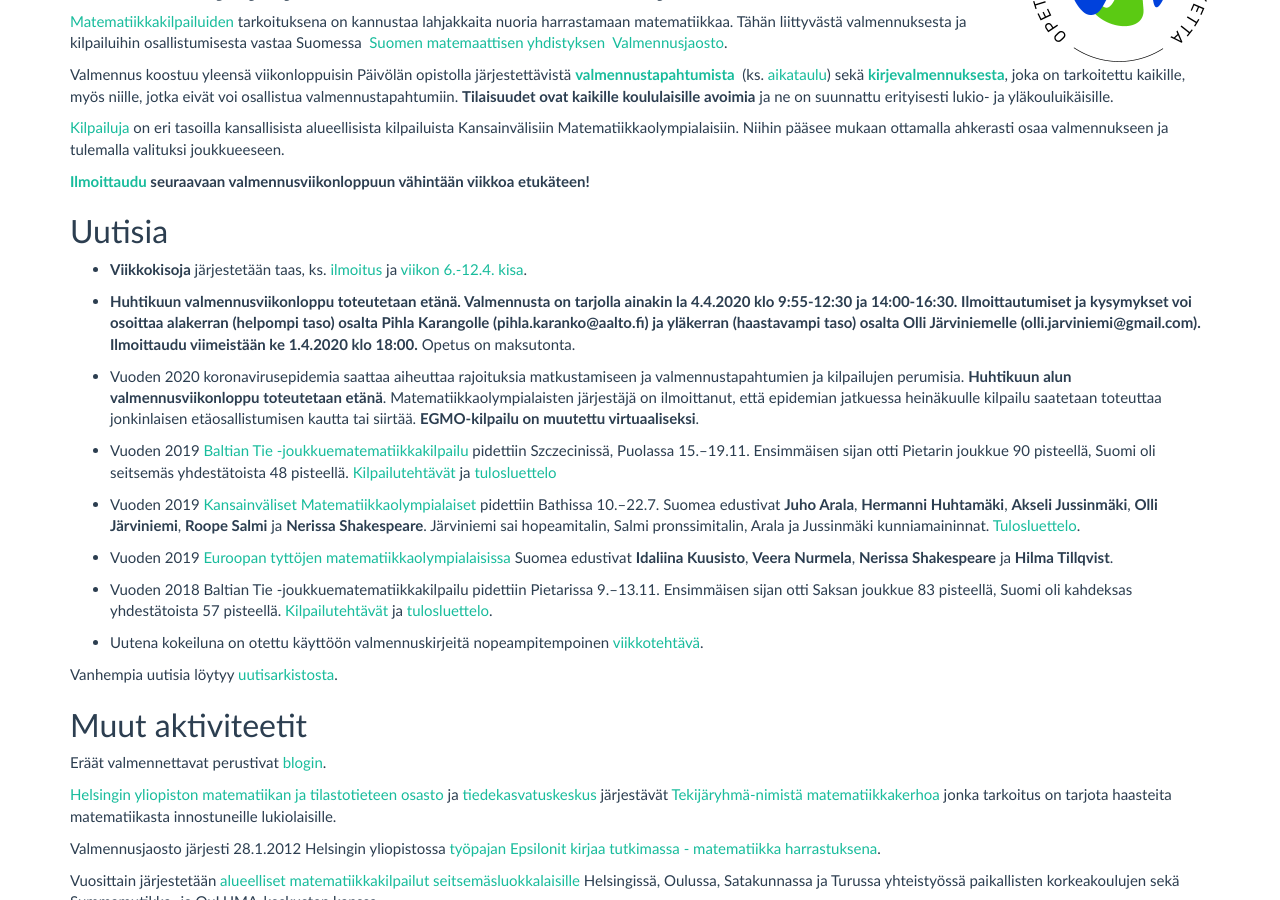
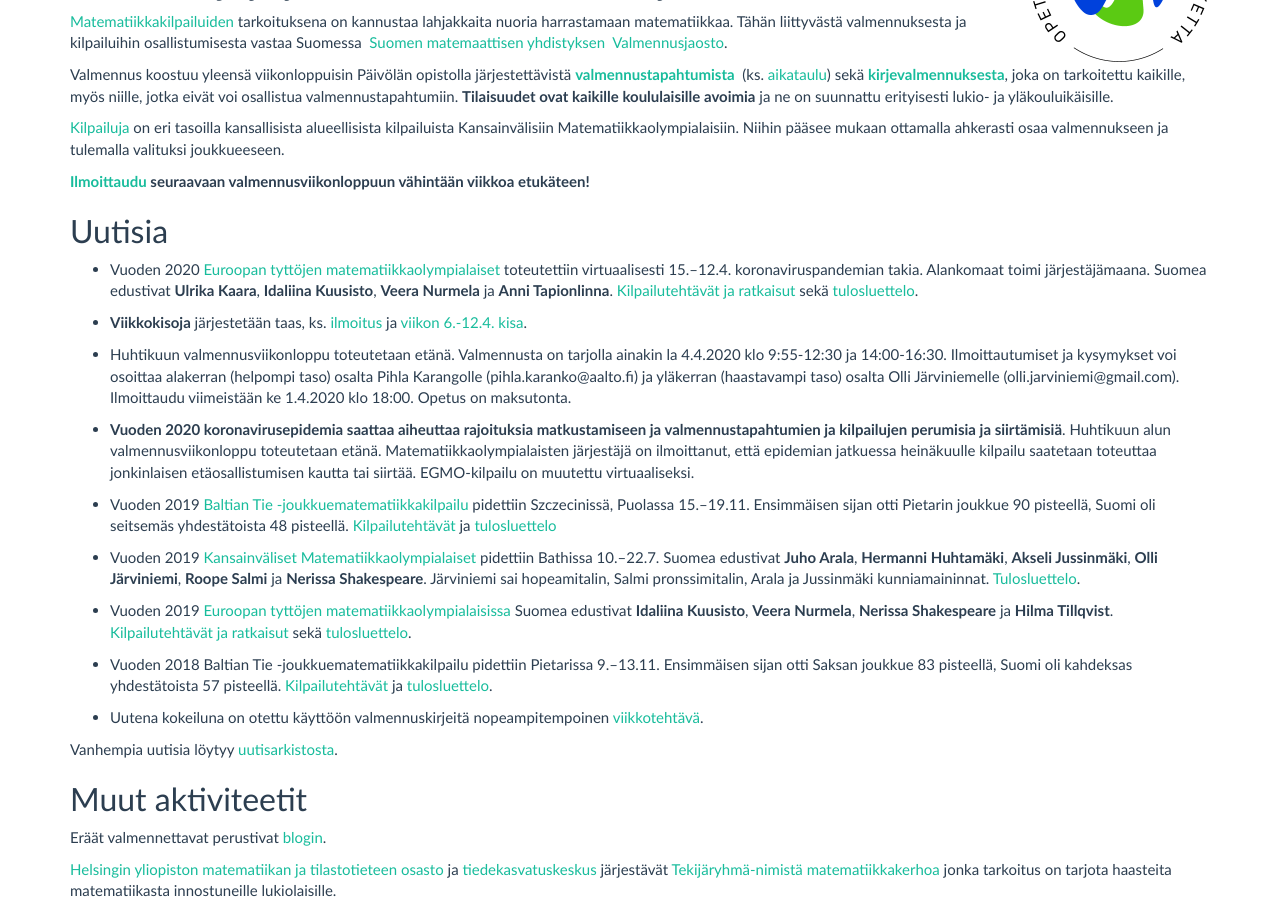
Before and after one commit to matematiikkakilpailut/matematiikkakilpailut.github.io, a Jekyll site: the page built from index.md, in a window 1280 px wide and 900 px high, scrolled down 380 px. Built offline with Jekyll 4.4.1, drawn with Linux system fonts in a browser that asks for light colours.

Commit message:
Update index.md
EGMO+tummennusten poistoa ei-ajankohtaisista kohdista

```diff
--- a/index.md
+++ b/index.md
@@ -41,17 +41,19 @@ viikkoa etukäteen!**
 
 ## <a name="uutisia"></a>Uutisia
 
+* Vuoden 2020 [Euroopan tyttöjen matematiikkaolympialaiset](https://egmo2020.nl/) toteutettiin virtuaalisesti 15.&ndash;12.4. koronaviruspandemian takia. Alankomaat toimi järjestäjämaana. Suomea edustivat **Ulrika Kaara**, **Idaliina Kuusisto**, **Veera Nurmela** ja **Anni Tapionlinna**. [Kilpailutehtävät ja ratkaisut](https://www.egmo.org/egmos/egmo9/) sekä [tulosluettelo](https://www.egmo.org/egmos/egmo9/scoreboard/).
+
 * **Viikkokisoja** järjestetään taas, ks. [ilmoitus](https://keskustelu.matematiikkakilpailut.fi/t/viikkokisat/322) ja [viikon 6.-12.4. kisa](https://keskustelu.matematiikkakilpailut.fi/t/viikkokisa-6-12-4/323).
 
-* **Huhtikuun valmennusviikonloppu toteutetaan etänä. Valmennusta on tarjolla ainakin la 4.4.2020 klo 9:55-12:30 ja 14:00-16:30. Ilmoittautumiset ja kysymykset voi osoittaa alakerran (helpompi taso) osalta Pihla Karangolle (pihla.karanko@aalto.fi) ja yläkerran (haastavampi taso) osalta Olli Järviniemelle (olli.jarviniemi@gmail.com). Ilmoittaudu viimeistään ke 1.4.2020 klo 18:00.** Opetus on maksutonta.
+* Huhtikuun valmennusviikonloppu toteutetaan etänä. Valmennusta on tarjolla ainakin la 4.4.2020 klo 9:55-12:30 ja 14:00-16:30. Ilmoittautumiset ja kysymykset voi osoittaa alakerran (helpompi taso) osalta Pihla Karangolle (pihla.karanko@aalto.fi) ja yläkerran (haastavampi taso) osalta Olli Järviniemelle (olli.jarviniemi@gmail.com). Ilmoittaudu viimeistään ke 1.4.2020 klo 18:00. Opetus on maksutonta.
 
-* Vuoden 2020 koronavirusepidemia saattaa aiheuttaa rajoituksia matkustamiseen ja valmennustapahtumien ja kilpailujen perumisia. **Huhtikuun alun valmennusviikonloppu toteutetaan etänä**. Matematiikkaolympialaisten järjestäjä on ilmoittanut, että epidemian jatkuessa heinäkuulle kilpailu saatetaan toteuttaa jonkinlaisen etäosallistumisen kautta tai siirtää. **EGMO-kilpailu on muutettu virtuaaliseksi**.
+* **Vuoden 2020 koronavirusepidemia saattaa aiheuttaa rajoituksia matkustamiseen ja valmennustapahtumien ja kilpailujen perumisia ja siirtämisiä**. Huhtikuun alun valmennusviikonloppu toteutetaan etänä. Matematiikkaolympialaisten järjestäjä on ilmoittanut, että epidemian jatkuessa heinäkuulle kilpailu saatetaan toteuttaa jonkinlaisen etäosallistumisen kautta tai siirtää. EGMO-kilpailu on muutettu virtuaaliseksi.
 
 * Vuoden 2019 [Baltian Tie -joukkuematematiikkakilpailu](http://balticway19.mimuw.edu.pl/index.html) pidettiin Szczecinissä, Puolassa 15.&ndash;19.11. Ensimmäisen sijan otti Pietarin joukkue 90 pisteellä, Suomi oli seitsemäs yhdestätoista 48 pisteellä. [Kilpailutehtävät](/Baltian_tie/2019/BW19_FIN.pdf) ja [tulosluettelo](http://balticway19.mimuw.edu.pl/BW19-results.pdf)
 
 * Vuoden 2019 [Kansainväliset Matematiikkaolympialaiset](https://www.imo2019.uk/) pidettiin Bathissa 10.&ndash;22.7. Suomea edustivat **Juho Arala**, **Hermanni Huhtamäki**, **Akseli Jussinmäki**, **Olli Järviniemi**, **Roope Salmi** ja **Nerissa Shakespeare**. Järviniemi sai hopeamitalin, Salmi pronssimitalin, Arala ja Jussinmäki kunniamaininnat. [Tulosluettelo](http://imo-official.org/year_country_r.aspx?year=2019).
 
-* Vuoden 2019 [Euroopan tyttöjen matematiikka&shy;olympialaisissa](https://egmo2019.org/) Suomea edustivat **Idaliina Kuusisto**, **Veera Nurmela**, **Nerissa Shakespeare** ja **Hilma Tillqvist**.
+* Vuoden 2019 [Euroopan tyttöjen matematiikka&shy;olympialaisissa](https://egmo2019.org/) Suomea edustivat **Idaliina Kuusisto**, **Veera Nurmela**, **Nerissa Shakespeare** ja **Hilma Tillqvist**. [Kilpailutehtävät ja ratkaisut](https://www.egmo.org/egmos/egmo8/) sekä [tulosluettelo](https://www.egmo.org/egmos/egmo8/scoreboard/).
 
 * Vuoden 2018 Baltian Tie -joukkuematematiikkakilpailu pidettiin Pietarissa 9.&ndash;13.11. Ensimmäisen sijan otti Saksan joukkue 83 pisteellä, Suomi oli kahdeksas yhdestätoista 57 pisteellä. [Kilpailutehtävät](/Baltian_tie/2018/BW18_FIN.pdf) ja [tulosluettelo](https://web.archive.org/web/20190517060205/http://www.pdmi.ras.ru/EIMI/2018/Baltic_way/res18.pdf).
 
```
